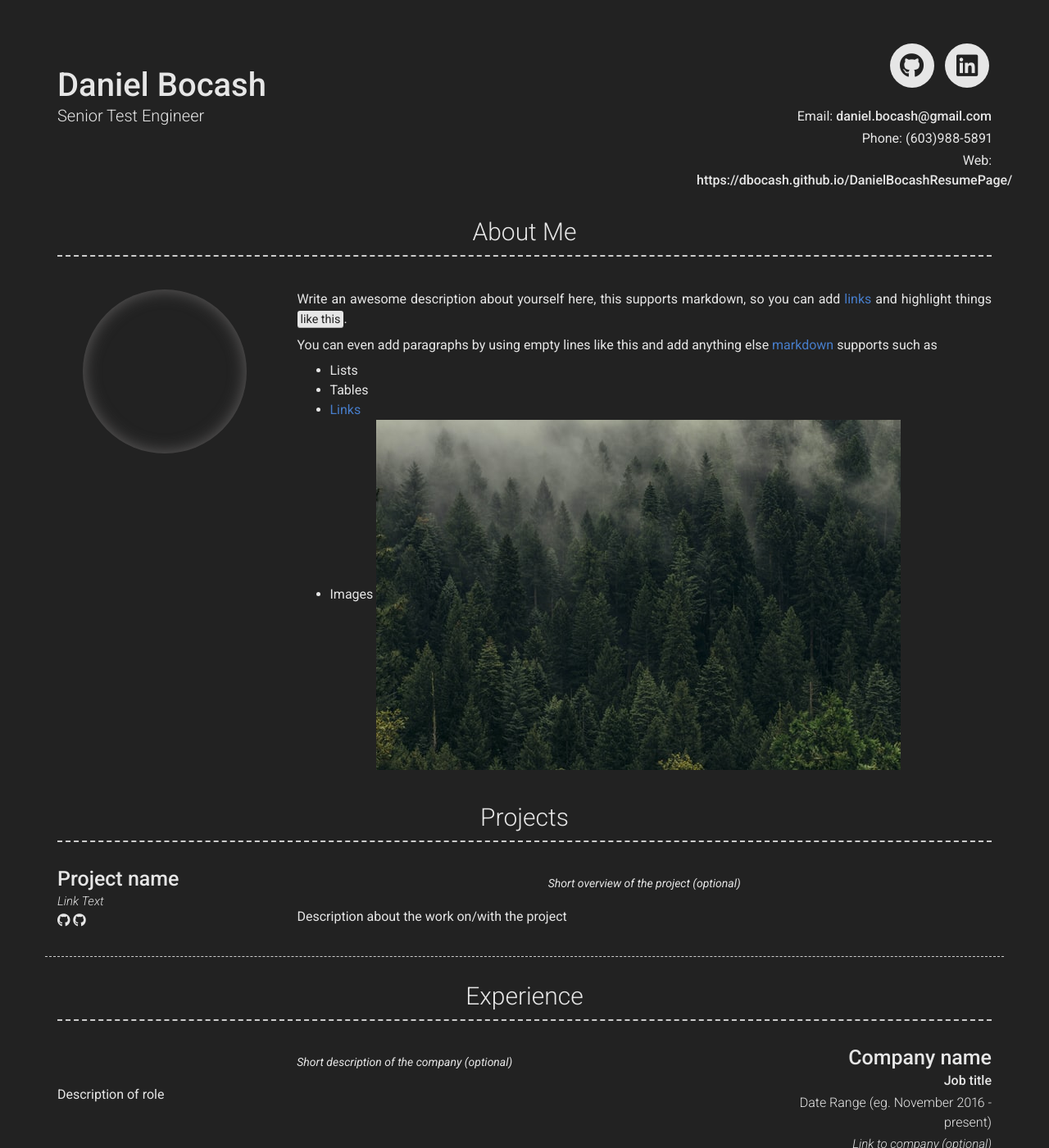
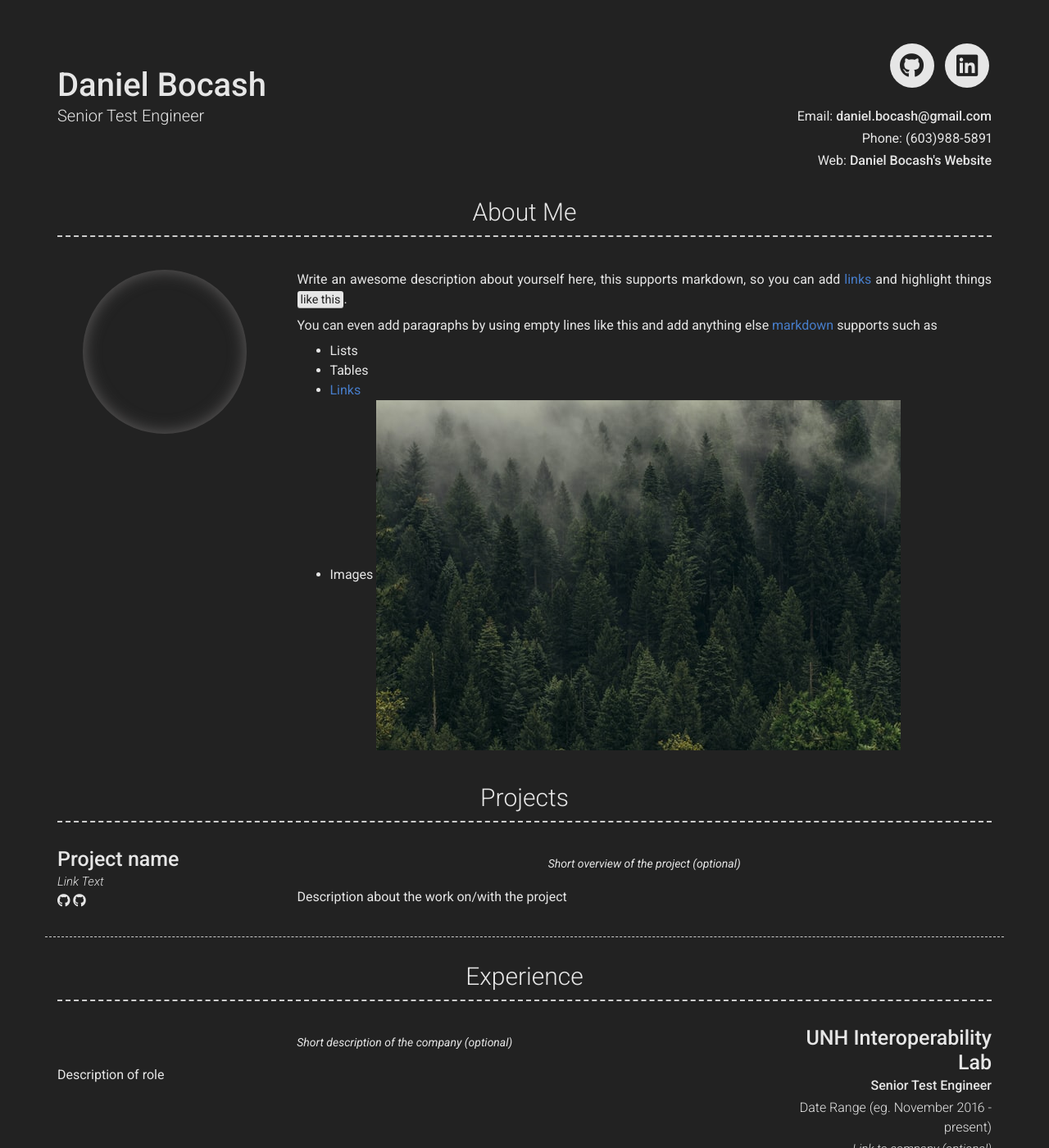
Before and after one commit to dbocash/DanielBocashResumePage, a Jekyll site: the page built from index.md, in a window 1280 px wide and 1400 px high. Shown: the whole window at 82% size. Built offline with Jekyll 4.4.1, drawn with Linux system fonts in a browser that asks for light colours; nearby versions of some CDN libraries.

Commit message:
Adding work experience to title page

```diff
--- a/_config.yml
+++ b/_config.yml
@@ -12,7 +12,7 @@ email: daniel.bocash@gmail.com
 # email_title: Email (Email title override)
 phone: (603)988-5891
 # phone_title: Phone (Phone title override)
-website: https://dbocash.github.io/DanielBocashResumePage/
+website: Daniel Bocash's Website
 # website_title: Web (Website title override)
 
 # Dark Mode (true/false/never)
@@ -74,8 +74,8 @@ content:
     layout: list
     content:
       - layout: right
-        title: Company name
-        sub_title: Job title
+        title: UNH Interoperability Lab
+        sub_title: Senior Test Engineer
         caption: Date Range (eg. November 2016 - present)
         link: Link to company (optional)
         quote: >
```
